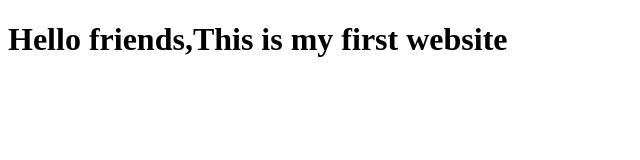
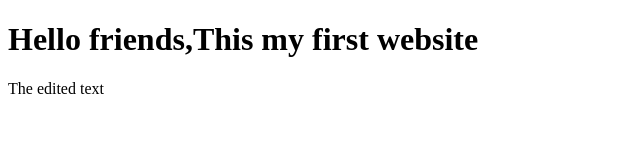
Before and after one commit to foysalptk/foysalptk.github.io, a plain HTML site: page index.html in a window 1280 px wide. Shown: the whole page, without its empty margins (0-640 px from the left). Drawn offline with Linux system fonts and the light colour scheme.

Commit message:
Update index.html

```diff
--- a/index.html
+++ b/index.html
@@ -7,6 +7,7 @@
     <title>Document</title>
 </head>
 <body>
-    <h1>Hello friends,This is my first website</h1>
+    <h1>Hello friends,This my first website</h1>
+    <p>The edited text</p>
 </body>
 </html>
```
